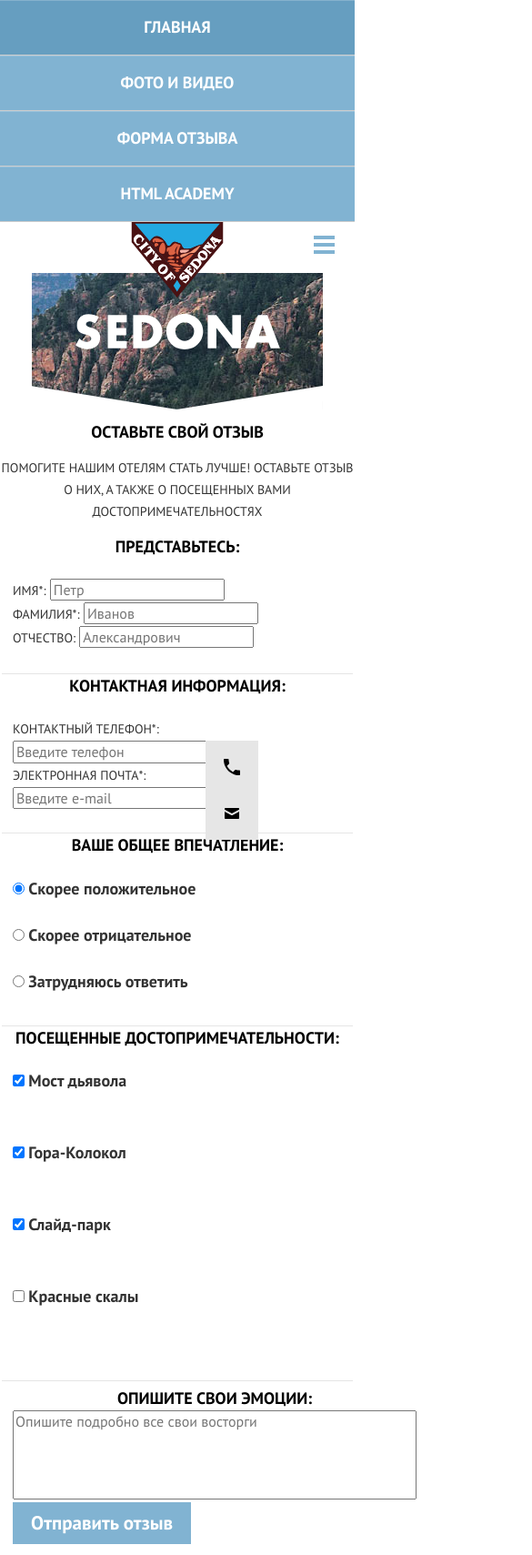
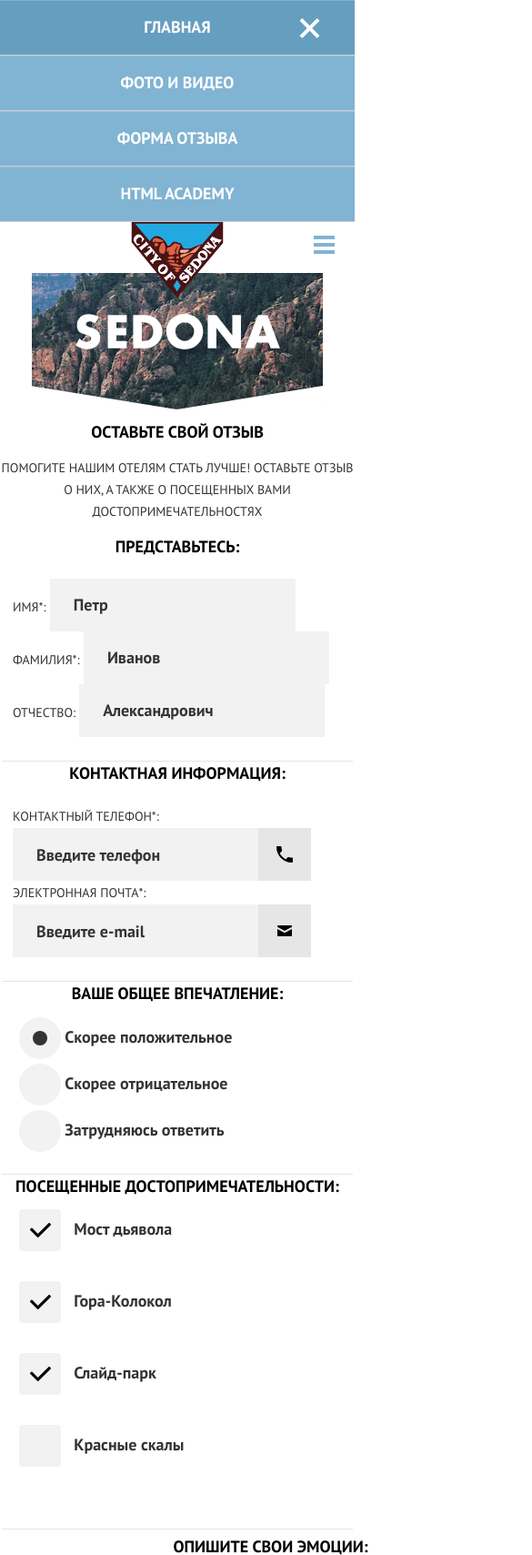
Before and after one commit to sergeydushechkin/945895-sedona-18, a website: page source/form.html in a window 390 px wide. Shown: the top 1709 px of the page at 91% size, 585 px wide, since content can reach past the window. Drawn offline with nearby package versions, Linux system fonts and the light colour scheme; files that its build step writes are made by us from their sources; files whose address does not match are found by name.

Commit message:
Изменил название класса меню в шапке, добавил кнопку для закрытия мобильного меню, добавил классы в форме

```diff
--- a/source/form.html
+++ b/source/form.html
@@ -7,19 +7,22 @@
   </head>
   <body>
     <header class="page-header">
-      <nav class="page-header__nav main-nav">
-        <ul class="main-nav__list">
-          <li class="main-nav__item">
-            <a class="main-nav__link" href="index.html">Главная</a>
+      <nav class="page-header__nav menu-nav">
+        <ul class="menu-nav__list">
+          <li class="menu-nav__item">
+            <a class="menu-nav__link" href="index.html">Главная</a>
+            <button class="menu-nav__close">
+              <span class="visually-hidden">Закрыть меню</span>
+            </button>
           </li>
-          <li class="main-nav__item">
-            <a class="main-nav__link" href="photo.html">Фото и видео</a>
+          <li class="menu-nav__item">
+            <a class="menu-nav__link" href="photo.html">Фото и видео</a>
           </li>
-          <li class="main-nav__item">
-            <a class="main-nav__link">Форма отзыва</a>
+          <li class="menu-nav__item">
+            <a class="menu-nav__link">Форма отзыва</a>
           </li>
-          <li class="main-nav__item">
-            <a class="main-nav__link" href="https://htmlacademy.ru/intensive/adaptive">HTML Academy</a>
+          <li class="menu-nav__item">
+            <a class="menu-nav__link" href="https://htmlacademy.ru/intensive/adaptive">HTML Academy</a>
           </li>
         </ul>
         <div class="page-header__pane">
@@ -49,15 +52,15 @@
               <ul class="form__user-list">
                 <li class="form__user-item">
                   <label class="form__label" for="id__user-name">Имя*:</label>
-                  <input class="form__input" type="text" name="username" id="id__user-name" placeholder="Петр" required>
+                  <input class="form__input custom-input" type="text" name="username" id="id__user-name" placeholder="Петр" required>
                 </li>
                 <li class="form__user-item">
                   <label class="form__label" for="id__user-surname">Фамилия*:</label>
-                  <input class="form__input" type="text" name="surname" id="id__user-surname" placeholder="Иванов" required>
+                  <input class="form__input custom-input" type="text" name="surname" id="id__user-surname" placeholder="Иванов" required>
                 </li>
                 <li class="form__user-item">
                   <label class="form__label" for="id__user-patronymic">Отчество:</label>
-                  <input class="form__input" type="text" name="patronymic" id="id__user-patronymic" placeholder="Александрович">
+                  <input class="form__input custom-input" type="text" name="patronymic" id="id__user-patronymic" placeholder="Александрович">
                 </li>
               </ul>
             </fieldset>
@@ -67,11 +70,15 @@
               <ul class="form__contacts-list">
                 <li class="form__contacts-item">
                   <label class="form__label" for="id__user-telephone">Контактный телефон*:</label>
-                  <span class="form__telephone"><input class="form__input form__input--telephone" type="tel" name="telephone" id="id__user-telephone" placeholder="Введите телефон" required></span>
+                  <span class="form__telephone">
+                    <input class="form__input form__input--telephone custom-input" type="tel" name="telephone" id="id__user-telephone" placeholder="Введите телефон" required>
+                  </span>
                 </li>
                 <li class="form__contacts-item">
                   <label class="form__label" for="id__user-email">Электронная почта*:</label>
-                  <span class="form__email"><input class="form__input form__input--email" type="email" name="email" id="id__user-email" placeholder="Введите e-mail" required></span>
+                  <span class="form__email">
+                    <input class="form__input form__input--email custom-input" type="email" name="email" id="id__user-email" placeholder="Введите e-mail" required>
+                  </span>
                 </li>
              </ul>
             </fieldset>
@@ -79,17 +86,17 @@
             <fieldset class="form__impression">
               <legend class="form__header">Ваше общее впечатление:</legend>
               <ul class="form__impression-list">
-                <li class="form__impression-item">
-                  <input class="form__radio" type="radio" name="impression" value="positive" id="id__user-positive" checked>
-                  <label  class="form__label-radio" for="id__user-positive">Скорее положительное</label>
+                <li class="form__impression-item custom-radio">
+                  <input class="form__radio custom-radio__control" type="radio" name="impression" value="positive" id="id__user-positive" checked>
+                  <label  class="form__label-radio custom-radio__label" for="id__user-positive">Скорее положительное</label>
                 </li>
-                <li class="form__impression-item">
-                  <input class="form__radio" type="radio" name="impression" value="negative" id="id__user-negative">
-                  <label  class="form__label-radio" for="id__user-negative">Скорее отрицательное</label>
+                <li class="form__impression-item custom-radio">
+                  <input class="form__radio custom-radio__control" type="radio" name="impression" value="negative" id="id__user-negative">
+                  <label  class="form__label-radio custom-radio__label" for="id__user-negative">Скорее отрицательное</label>
                 </li>
-                <li class="form__impression-item">
-                  <input class="form__radio" type="radio" name="impression" value="difficult" id="id__user-difficult">
-                  <label  class="form__label-radio" for="id__user-difficult">Затрудняюсь ответить</label>
+                <li class="form__impression-item custom-radio">
+                  <input class="form__radio custom-radio__control" type="radio" name="impression" value="difficult" id="id__user-difficult">
+                  <label  class="form__label-radio custom-radio__label" for="id__user-difficult">Затрудняюсь ответить</label>
                 </li>
               </ul>
             </fieldset>
@@ -97,21 +104,21 @@
             <fieldset class="form__sight">
               <legend class="form__header">Посещенные достопримечательности:</legend>
               <ul class="form__sight-list">
-                <li class="form__sight-item">
-                  <input class="form__checkbox" type="checkbox" name="sight" value="bridge" id="id__sight-bridge" checked>
-                  <label  class="form__label-checkbox" for="id__sight-bridge">Мост дьявола</label>
+                <li class="form__sight-item custom-checkbox">
+                  <input class="form__checkbox custom-checkbox__control" type="checkbox" name="sight" value="bridge" id="id__sight-bridge" checked>
+                  <label  class="form__label-checkbox custom-checkbox__label" for="id__sight-bridge">Мост дьявола</label>
                 </li>
                 <li class="form__sight-item">
-                  <input class="form__checkbox" type="checkbox" name="sight" value="mountain" id="id__sight-mountain" checked>
-                  <label  class="form__label-checkbox" for="id__sight-mountain">Гора-Колокол</label>
+                  <input class="form__checkbox custom-checkbox__control" type="checkbox" name="sight" value="mountain" id="id__sight-mountain" checked>
+                  <label  class="form__label-checkbox custom-checkbox__label" for="id__sight-mountain">Гора-Колокол</label>
                 </li>
                 <li class="form__sight-item">
-                  <input class="form__checkbox" type="checkbox" name="sight" value="park" id="id__sight-park" checked>
-                  <label  class="form__label-checkbox" for="id__sight-park">Слайд-парк</label>
+                  <input class="form__checkbox custom-checkbox__control" type="checkbox" name="sight" value="park" id="id__sight-park" checked>
+                  <label  class="form__label-checkbox custom-checkbox__label" for="id__sight-park">Слайд-парк</label>
                 </li>
                 <li class="form__sight-item">
-                  <input class="form__checkbox" type="checkbox" name="sight" value="rocks" id="id__sight-rocks">
-                  <label  class="form__label-checkbox" for="id__sight-rocks">Красные скалы</label>
+                  <input class="form__checkbox custom-checkbox__control" type="checkbox" name="sight" value="rocks" id="id__sight-rocks">
+                  <label  class="form__label-checkbox custom-checkbox__label" for="id__sight-rocks">Красные скалы</label>
                 </li>
               </ul>
             </fieldset>
@@ -119,7 +126,7 @@
             <fieldset class="form__emotions">
               <legend class="visually-hidden">Эмоции</legend>
               <label class="form__header" for="id__emotions">Опишите свои эмоции:</label>
-              <textarea class="form__emotions-text" id="id__emotions" name="emotions" cols="50" rows="5" placeholder="Опишите подробно все свои восторги"></textarea>
+              <textarea class="form__emotions-text custom-input" id="id__emotions" name="emotions" cols="50" rows="5" placeholder="Опишите подробно все свои восторги"></textarea>
               <button class="form__submit button" type="submit">Отправить отзыв</button>
             </fieldset>
           </form>
--- a/source/sass/blocks/menu-nav.scss
+++ b/source/sass/blocks/menu-nav.scss
@@ -1,4 +1,4 @@
-.main-nav__list {
+.menu-nav__list {
   @include indents_null;
 
   display: flex;
@@ -6,7 +6,11 @@
   list-style: none;
 }
 
-.main-nav__link {
+.menu-nav__item:first-child {
+  position: relative;
+}
+
+.menu-nav__link {
   padding: 10px 0;
   margin-bottom: 1px;
   display: block;
@@ -31,3 +35,37 @@
     background-color: $light-grey-blue-active;
   }
 }
+
+.menu-nav__close {
+  position: absolute;
+  box-sizing: content-box;
+
+  top: 10px;
+  right: 30px;
+  width: 28px;
+  height: 28px;
+
+  padding: 5px;
+
+  background-color: transparent;
+  border: none;
+  cursor: pointer;
+
+  &::before,
+  &::after {
+    content: "";
+    display: block;
+    width: 27px;
+    height: 4px;
+    position: absolute;
+    background-color: #ffffff;
+  }
+
+  &::before {
+    transform: rotate(-45deg);
+  }
+
+  &::after {
+    transform: rotate(45deg);
+  }
+}
```
Also changed, not shown: source/index.html (+14 -11 lines), source/photo.html (+13 -10 lines).
